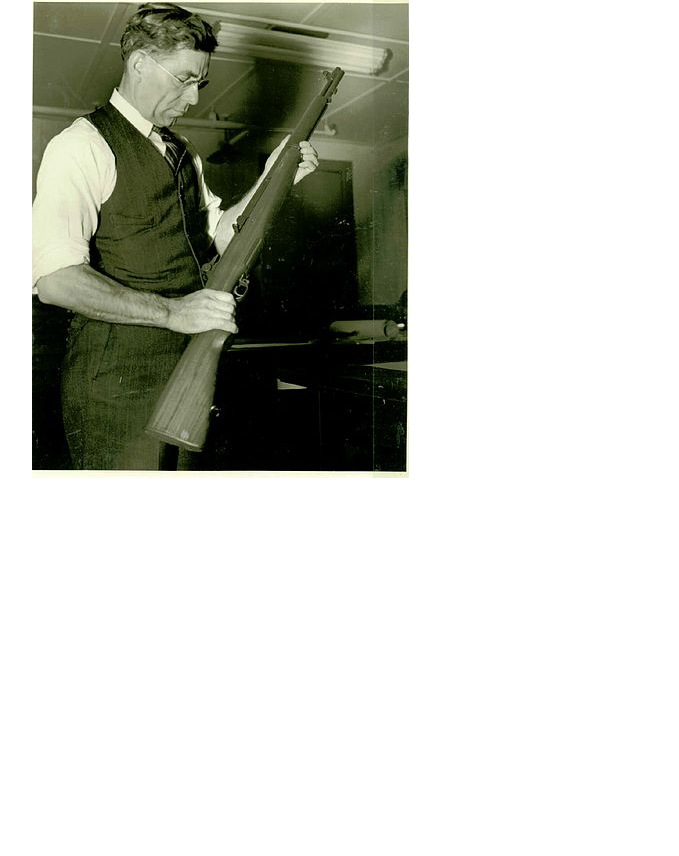
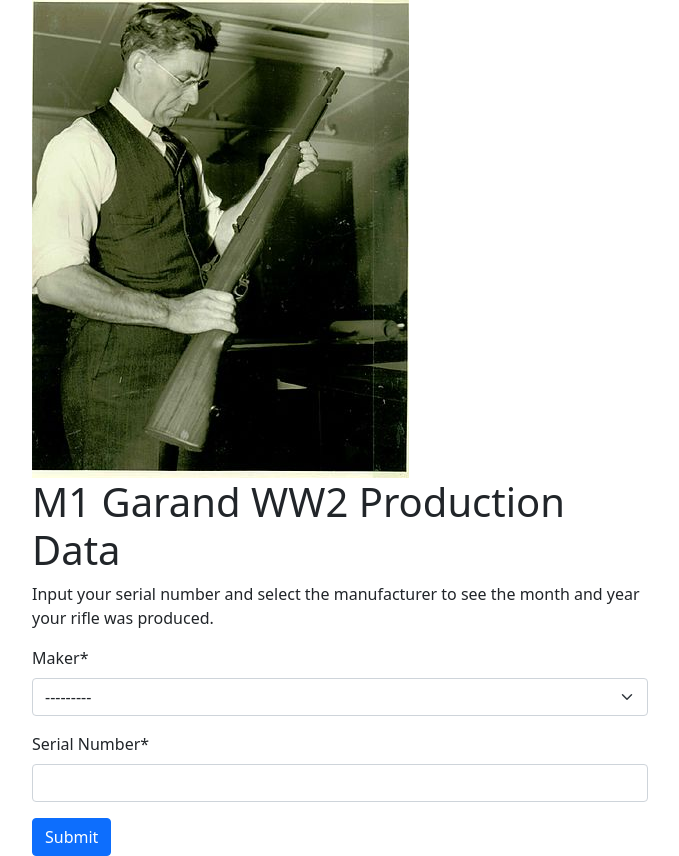
Before and after one commit to kpavia/usriflem1-backend, a Django app: page / in a window 1280 px wide. Shown: the part 81-937 px from the top of the page, without its empty margins (300-979 px from the left). Before the commit the page ends 559 px from the top, so only its background shows below. Run offline with Django 5.2, Linux system fonts and the light colour scheme; some libraries are stand-ins or nearby versions.

Commit message:
Rifle production data form

```diff
--- a/src/core/urls.py
+++ b/src/core/urls.py
@@ -15,7 +15,7 @@ Including another URLconf
     2. Add a URL to urlpatterns:  path('blog/', include('blog.urls'))
 """
 from django.contrib import admin
-from django.urls import path
+from django.urls import (path, include)
 from m1.views import index
 
 urlpatterns = [
--- /dev/null
+++ b/src/m1/forms.py
@@ -0,0 +1,11 @@
+from django import forms
+from m1.models import Receiver
+
+
+class RifleDateForm(forms.ModelForm):
+
+    serial_number = forms.CharField(label='Serial Number', max_length=10)
+
+    class Meta:
+        model = Receiver
+        fields = ['maker']
--- a/src/m1/models.py
+++ b/src/m1/models.py
@@ -5,8 +5,6 @@ class Receiver(models.Model):
     MAKER_CHOICES = {
         'SA': 'Springfield Armory',
         'W': 'Winchester Repeating Arms',
-        'HR': 'Harrington & Richardson Arms Co',
-        'IH': 'International Harvester'
     }
     maker = models.CharField(max_length=32, choices=MAKER_CHOICES)
     month = models.CharField(max_length=16)
--- a/src/m1/templates/m1/base.html
+++ b/src/m1/templates/m1/base.html
@@ -33,6 +33,9 @@
               <!-- end message code -->
               {% block content %}
               {% endblock %}
+
+              {% block date %}
+              {% endblock date %}
           </div>
           <div class="col mt-4" id="right-sidebar">
 
--- a/src/m1/templates/m1/index.html
+++ b/src/m1/templates/m1/index.html
@@ -1,4 +1,5 @@
 {% extends 'm1/base.html' %}
+{% load crispy_forms_tags %}
 {% load static %}
 {% block content %}
     <div class="row">
@@ -8,3 +9,16 @@
         </div>
     </div>
 {% endblock content %}
+
+{% block date %}
+    <h1>M1 Garand WW2 Production Data</h1>
+    <p>Input your serial number and select the manufacturer to see the month and year your rifle was produced.</p>
+    <form method="post">
+        {% csrf_token %}
+        {{ form|crispy }}
+        <button type="submit" class="btn btn-primary">Submit</button>
+    </form>
+    {% if rifle_year %}
+        <p>Rifle SN {{ rifle_sn }} was manufactured in {{rifle_month }} {{rifle_year }}.</p>
+    {% endif %}
+{% endblock date %}
--- a/src/m1/urls.py
+++ b/src/m1/urls.py
@@ -1,7 +1,2 @@
 from django.urls import path
 from m1.views import *
-
-
-urlpatterns = [
-
-]
--- a/src/m1/views.py
+++ b/src/m1/views.py
@@ -1,9 +1,23 @@
 from django.shortcuts import render
-from django.http import HttpResponse
+from m1.forms import RifleDateForm
+from m1.tasks import rifle_data
 
 
 def index(request):
     context = {
         'title': 'US Rifle M1.com'
     }
+    if request.method == 'POST':
+        form = RifleDateForm(request.POST)
+        if form.is_valid():
+            rifle = rifle_data(form.cleaned_data)
+            context['rifle_month'] = rifle.get('month')
+            context['rifle_year'] = rifle.get('year')
+            context['rifle_sn'] = rifle.get('sn')
+            form = RifleDateForm()
+        else:
+            form = RifleDateForm()
+    else:
+        form = RifleDateForm()
+    context['form'] = form
     return render(request, 'm1/index.html', context)
```
Also changed, not shown: src/m1/tasks.py (+14 -0 lines).
